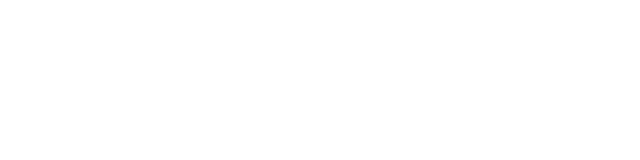
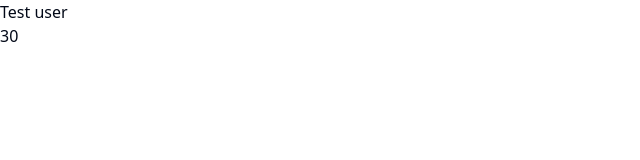
Before and after one commit to nzkks/zustand-vite-ts, a React (Vite) app: page / in a window 1280 px wide. Shown: the top 160 px of the page, without its empty margins (0-640 px from the left). Built offline with nearby package versions, Linux system fonts and the light colour scheme.

Commit message:
ways of using the store

```diff
--- a/src/App.tsx
+++ b/src/App.tsx
@@ -1,5 +1,35 @@
+import { useShallow } from 'zustand/react/shallow';
+import { useStore } from './store/store';
+
 function App() {
-  return <></>;
+  // one way of using the store
+  // const fullName = useStore(state => state.fullName);
+  // const age = useStore(state => state.age);
+
+  // better way of using the store
+  // const { age, fullName } = useStore(state => ({
+  //   age: state.age,
+  //   fullName: state.fullName,
+  // }));
+
+  // A performant way of using the store
+  const { age, fullName } = useStore(
+    useShallow(state => ({
+      age: state.age,
+      fullName: state.fullName,
+    }))
+  );
+
+  if (!age || !fullName) {
+    return <div>Loading...</div>;
+  }
+
+  return (
+    <>
+      <div>{fullName}</div>
+      <div>{age}</div>
+    </>
+  );
 }
 
 export default App;
--- a/src/store/user-slice.ts
+++ b/src/store/user-slice.ts
@@ -15,8 +15,8 @@ export type UserSlice = UserState & UserActions;
 
 export const createUserSlice: StateCreator<UserSlice, [['zustand/immer', never]], [], UserSlice> = set => ({
   userName: '',
-  fullName: '',
-  age: 0,
+  fullName: 'Test user',
+  age: 30,
   address: '',
   setAddress: address =>
     set(state => {
```
